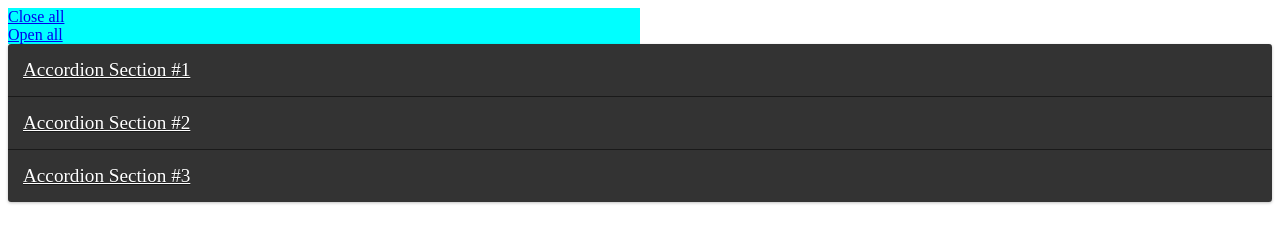
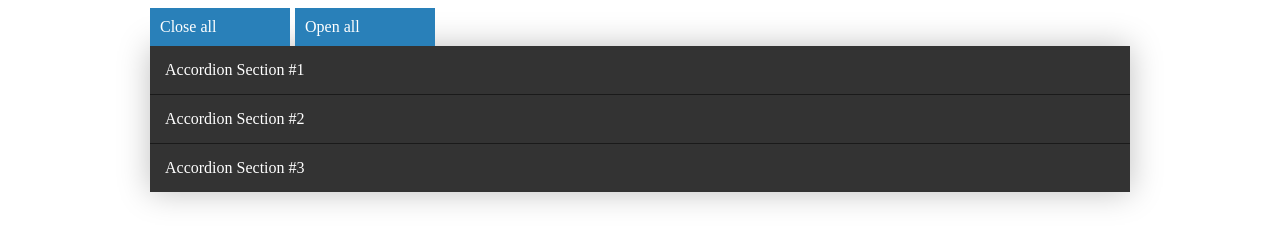
Before and after one commit to juanchel/incremental, a plain HTML site: page index.html in a window 1280 px wide. Drawn offline with nearby package versions, Linux system fonts and the light colour scheme.

Commit message:
css edits

```diff
--- a/demo.css
+++ b/demo.css
@@ -1,7 +1,3 @@
-/*------------------------------------*\
--------- DEMO Code: accordion
-\*------------------------------------*/
-/*----- Accordion -----*/
 .accordion, .accordion * {
   -webkit-box-sizing:border-box;
   -moz-box-sizing:border-box;
@@ -10,44 +6,56 @@
 
 .accordion {
   overflow:hidden;
-	box-shadow:0px 1px 3px rgba(0,0,0,0.25);
-	border-radius:3px;
-	background:#f7f7f7;
+  box-shadow:0px 0px 30px rgba(0,0,0,0.25);
+  background:#eee;
 }
 
-/*----- Section Titles -----*/
 .accordion-section-title {
   width:100%;
+  border-radius: 0px;
   padding:15px;
   display:inline-block;
   border-bottom:1px solid #1a1a1a;
   background:#333;
-	transition:all linear 0.15s;
-	/* Type */
-	font-size:1.200em;
-	text-shadow:0px 1px 0px #1a1a1a;
   color:#fff;
 }
 
-.accordion-section-title.active, .accordion-section-title:hover {
-	background:#4c4c4c;
-	/* Type */
-	text-decoration:none;
+.accordion-section-title.active{
+  background:#555;
+}
+
+.accordion-section-title:hover {
+  background:#777;
 }
 
 .accordion-section:last-child .accordion-section-title {
   border-bottom:none;
 }
 
-/*----- Section Content -----*/
 .accordion-section-content {
   padding:15px;
   display:none;
 }
 
-/*----- Buttons -----*/
+.main {
+  width:980px;
+  margin:auto;
+}
 
-.accordion-control-button {
-	background:#00ffff;
-	width:50%;
+.btn {
+  width:120px;
+  -webkit-border-radius:0;
+  -moz-border-radius:0;
+  border-radius:0px;
+  color:#ffffff;
+  padding:10px;
+  background:#2980b9;
+  text-decoration:none;
+  float:left;
+  margin-right:5px;
 }
+
+.btn:hover {
+  background:#3498db;
+  text-decoration:none;
+}
--- a/index.html
+++ b/index.html
@@ -12,32 +12,28 @@
 </head>
 <body>
 
-	<div class="accordion-control-button">
-		<a class="accordion-button-close" href="#close">Close all</a>
-	</div>
+	<div class="main">
 
-	<div class="accordion-control-button">
-		<a class="accordion-button-open" href="#open">Open all</a>
-	</div>
-
-	<div class="main">
+		<div class="btn accordion-button-close">Close all</div>
+		<div class="btn accordion-button-open">Open all</div>
+		<br style="clear:left"/>
 		<div class="accordion">
 			<div class="accordion-section">
-				<a class="accordion-section-title" href="#accordion-1">Accordion Section #1</a>
+				<div class="accordion-section-title" href="#accordion-1">Accordion Section #1</div>
 				<div id="accordion-1" class="accordion-section-content">
 					<p>Mauris interdum fringilla augue vitae tincidunt. Curabitur vitae tortor id eros euismod ultrices. Cum sociis natoque penatibus et magnis dis parturient montes, nascetur ridiculus mus. Praesent nulla mi, rutrum ut feugiat at, vestibulum ut neque? Cras tincidunt enim vel aliquet facilisis. Duis congue ullamcorper vehicula. Proin nunc lacus, semper sit amet elit sit amet, aliquet pulvinar erat. Nunc pretium quis sapien eu rhoncus. Suspendisse ornare gravida mi, et placerat tellus tempor vitae.</p>
 				</div><!--end .accordion-section-content-->
 			</div><!--end .accordion-section-->
 
 			<div class="accordion-section">
-				<a class="accordion-section-title" href="#accordion-2">Accordion Section #2</a>
+				<div class="accordion-section-title" href="#accordion-2">Accordion Section #2</div>
 				<div id="accordion-2" class="accordion-section-content">
 					<p>Mauris interdum fringilla augue vitae tincidunt. Curabitur vitae tortor id eros euismod ultrices. Cum sociis natoque penatibus et magnis dis parturient montes, nascetur ridiculus mus. Praesent nulla mi, rutrum ut feugiat at, vestibulum ut neque? Cras tincidunt enim vel aliquet facilisis. Duis congue ullamcorper vehicula. Proin nunc lacus, semper sit amet elit sit amet, aliquet pulvinar erat. Nunc pretium quis sapien eu rhoncus. Suspendisse ornare gravida mi, et placerat tellus tempor vitae.</p>
 				</div><!--end .accordion-section-content-->
 			</div><!--end .accordion-section-->
 
 			<div class="accordion-section">
-				<a class="accordion-section-title" href="#accordion-3">Accordion Section #3</a>
+				<div class="accordion-section-title" href="#accordion-3">Accordion Section #3</div>
 				<div id="accordion-3" class="accordion-section-content">
 					<p>Mauris interdum fringilla augue vitae tincidunt. Curabitur vitae tortor id eros euismod ultrices. Cum sociis natoque penatibus et magnis dis parturient montes, nascetur ridiculus mus. Praesent nulla mi, rutrum ut feugiat at, vestibulum ut neque? Cras tincidunt enim vel aliquet facilisis. Duis congue ullamcorper vehicula. Proin nunc lacus, semper sit amet elit sit amet, aliquet pulvinar erat. Nunc pretium quis sapien eu rhoncus. Suspendisse ornare gravida mi, et placerat tellus tempor vitae.</p>
 				</div><!--end .accordion-section-content-->
```
Also changed, not shown: img/body-bg.png (deleted). Lines whose indentation alone changed are shown as unchanged.
